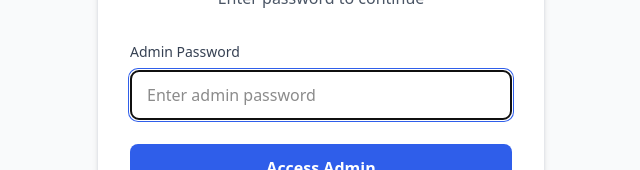
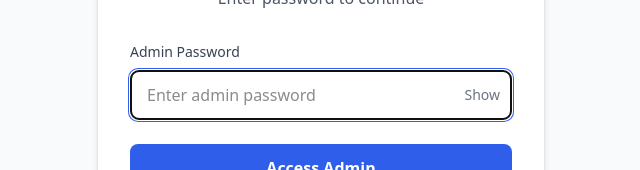
Before and after one commit to linqdocs400-web/linqapp, a Next.js app: page /admin in a window 1280 px wide. Shown: the part 307-477 px from the top of the page, without its empty margins (319-959 px from the left). Built offline with nearby package versions, Linux system fonts and the light colour scheme; a web font is replaced by a local one.

Commit message:
Add 'Show Password' toggle to admin login
- Added show/hide password toggle functionality
- Users can now view current password: linqadmin2025
- Toggle button positioned inside password field
- Improved UX for password management
- Maintains security while providing convenience

```diff
--- a/src/app/admin/page.tsx
+++ b/src/app/admin/page.tsx
@@ -7,6 +7,7 @@ export default function AdminAuth() {
   const [password, setPassword] = useState("");
   const [error, setError] = useState("");
   const [loading, setLoading] = useState(false);
+  const [showPassword, setShowPassword] = useState(false);
   const router = useRouter();
 
   // Simple password protection - you can change this password
@@ -58,16 +59,25 @@ export default function AdminAuth() {
               <label htmlFor="password" className="block text-sm font-medium text-gray-700 mb-2">
                 Admin Password
               </label>
+              <div className="relative">
                 <input
-                type="password"
+                  type={showPassword ? "text" : "password"}
                   id="password"
                   value={password}
                   onChange={(e) => setPassword(e.target.value)}
-                className="w-full px-4 py-3 border border-gray-300 rounded-lg focus:ring-2 focus:ring-[#2F5EEA] focus:border-transparent"
+                  className="w-full px-4 py-3 border border-gray-300 rounded-lg focus:ring-2 focus:ring-[#2F5EEA] focus:border-transparent pr-12"
                   placeholder="Enter admin password"
                   required
                   autoFocus
                 />
+                <button
+                  type="button"
+                  onClick={() => setShowPassword(!showPassword)}
+                  className="absolute right-3 top-1/2 transform -translate-y-1/2 text-gray-500 hover:text-gray-700 text-sm"
+                >
+                  {showPassword ? "Hide" : "Show"}
+                </button>
+              </div>
             </div>
 
             <button
```
Lines whose indentation alone changed are shown as unchanged.
